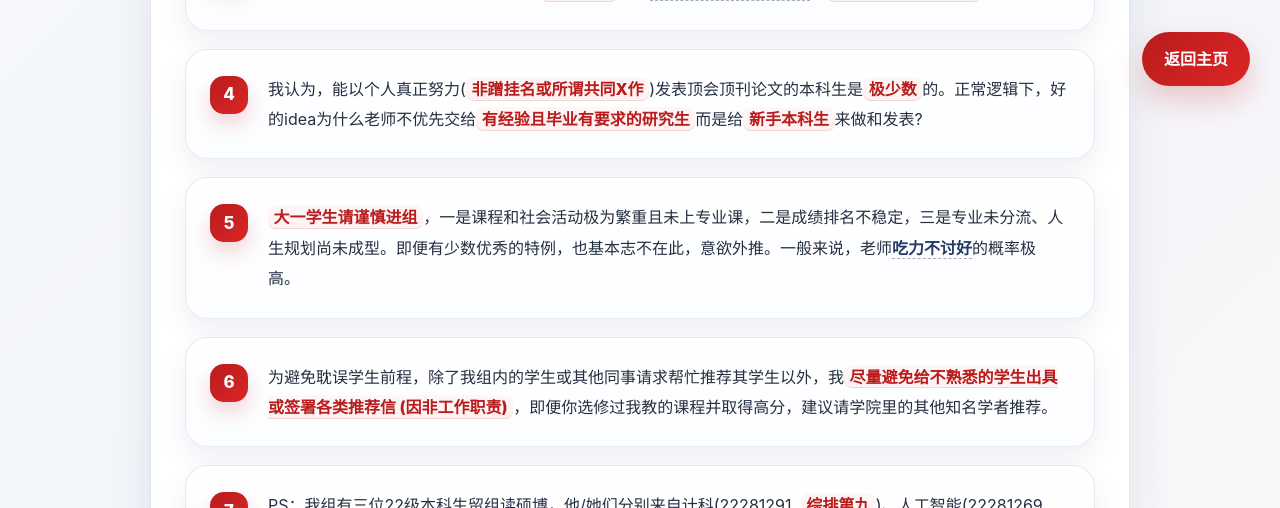
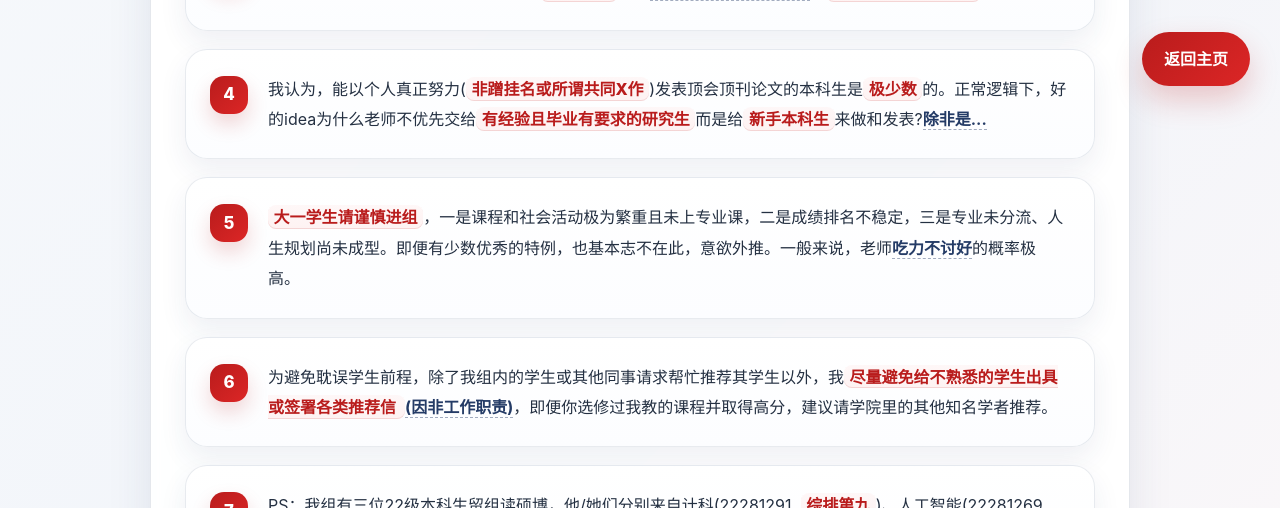
Before and after one commit to fangvv/Homepage, a Jekyll site: the page faq.html, which Jekyll copies as it is, in a window 1280 px wide. Shown: the part 784-1292 px from the top of the page. Built offline with Jekyll 4.4.1, drawn with Linux system fonts in a browser that asks for light colours; comment, search, counter and statistics services are not loaded.

Commit message:
update faq

```diff
--- a/faq.html
+++ b/faq.html
@@ -351,10 +351,10 @@ AI隐私安全, AI Privacy
 
 <li>当前学术界高度内卷，老师考核<a href="https://www.zhihu.com/question/1976088728318538595" target="_blank">压力极大</a>。<strong>课外培养本科生<a href="https://www.zhihu.com/question/1993742963784848897/answer/1993748322066920997" target="_blank">非必要的考核指标</a></strong>。同时对本科生来说，大创往往是临了突击完成且最终评级的不确定性高，竞赛仅有学校认定目录中的且至少获省部级奖才记为老师的工作量，做研究本科生缺乏时间、经验甚至只为了拿个共X作者而来。因此，我们提出上一条说明并将其作为唯一<strong>正向激励</strong>。</li>
                 <li>对于多数本科生来说，应付学业及杂事等已筋疲力尽，有空更愿<strong>睡懒觉或玩游戏</strong>，可以理解。但是，我投入没有产出就等于浪费资源和时间。希望你是<strong>自来"卷"</strong>，有<a href="https://p9.itc.cn/q_70/images03/20211231/97b9e0e41e424e699d87b0a6c46add0e.jpeg" target="_blank">极强的好胜心和上进心</a>：<strong>要么别做，要么狂卷</strong>。</li>
-                <li>我认为，能以个人真正努力(<strong>非蹭挂名或所谓共同X作</strong>)发表顶会顶刊论文的本科生是<strong>极少数</strong>的。正常逻辑下，好的idea为什么老师不优先交给<strong>有经验且毕业有要求的研究生</strong>而是给<strong>新手本科生</strong>来做和发表?</li>
+                <li>我认为，能以个人真正努力(<strong>非蹭挂名或所谓共同X作</strong>)发表顶会顶刊论文的本科生是<strong>极少数</strong>的。正常逻辑下，好的idea为什么老师不优先交给<strong>有经验且毕业有要求的研究生</strong>而是给<strong>新手本科生</strong>来做和发表?<a href="https://www.zhihu.com/question/2014876930340569682/answer/2015195763613914710" target="_blank">除非是...</a></li>
                 <li><strong>大一学生请谨慎进组</strong>，一是课程和社会活动极为繁重且未上专业课，二是成绩排名不稳定，三是专业未分流、人生规划尚未成型。即便有少数优秀的特例，也基本志不在此，意欲外推。一般来说，老师<a href="https://www.zhihu.com/question/519787074/answer/3389339862" target="_blank">吃力不讨好</a>的概率极高。</li>
 
-                <li>为避免耽误学生前程，除了我组内的学生或其他同事请求帮忙推荐其学生以外，我<strong>尽量避免给不熟悉的学生出具或签署各类推荐信 (因非工作职责)</strong>，即便你选修过我教的课程并取得高分，建议请学院里的其他知名学者推荐。</li>
+                <li>为避免耽误学生前程，除了我组内的学生或其他同事请求帮忙推荐其学生以外，我<strong>尽量避免给不熟悉的学生出具或签署各类推荐信 </strong><a href="https://opinion.cw.com.tw/blog/profile/52/article/12180" target="_blank">(因非工作职责)</a>，即便你选修过我教的课程并取得高分，建议请学院里的其他知名学者推荐。</li>
                 <li>PS：我组有三位22级本科生留组读硕博，他/她们分别来自计科(22281291, <strong>综排第九</strong>)、人工智能(22281269, <strong>综排第一</strong>)和物联网(22281184, <strong>综排第三</strong>)等专业。如你有需要，可以先电邮他/她们了解到我组的更多信息。</li>
             </ol>
 
```
